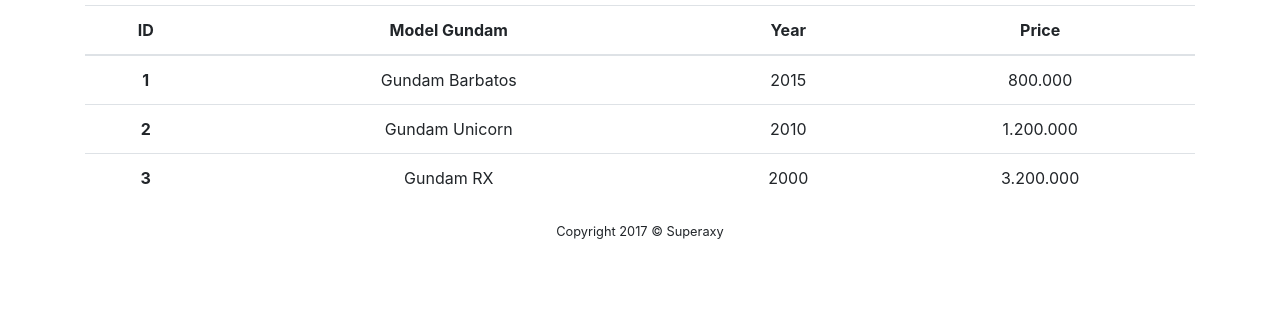
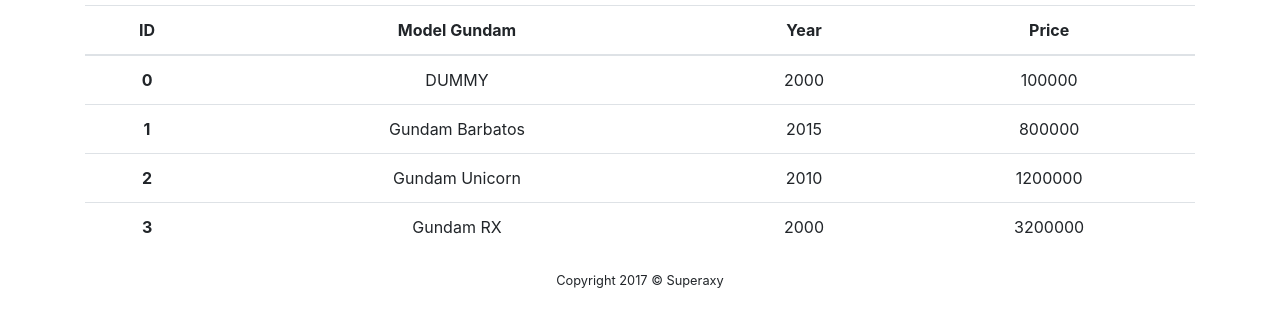
Before and after one commit to marulam07/gunpla-collection, a website: page frontend/index.html in a window 1280 px wide. Shown: the part 51-378 px from the top of the page. Drawn offline with nearby package versions, Linux system fonts and the light colour scheme.

Commit message:
Append data into table

```diff
--- a/frontend/index.html
+++ b/frontend/index.html
@@ -27,24 +27,7 @@
           </tr>
         </thead>
         <tbody id="app-table-body">
-          <tr>
-            <th scope="row">1</th>
-            <td>Gundam Barbatos</td>
-            <td>2015</td>
-            <td>800.000</td>
-          </tr>
-          <tr>
-            <th scope="row">2</th>
-            <td>Gundam Unicorn</td>
-            <td>2010</td>
-            <td>1.200.000</td>
-          </tr>
-          <tr>
-            <th scope="row">3</th>
-            <td>Gundam RX</td>
-            <td>2000</td>
-            <td>3.200.000</td>
-          </tr>
+          <!-- DATA FROM API -->
         </tbody>
       </table>
     </main>
--- a/frontend/index.js
+++ b/frontend/index.js
@@ -1,5 +1,5 @@
 ;(function() {
-  console.log("HELLO GUNPLA")
+  // console.log("HELLO GUNPLA")
 
   let gunplaCollection = [
     {
@@ -28,5 +28,25 @@
     }
   ]
 
-  console.log(gunplaCollection)
+  // console.log(gunplaCollection)
+
+  gunplaCollection.map(item => {
+    const id = item.id
+    const model = item.model
+    const year = item.year
+    const price = item.price
+    // console.log(id, model, year, price)
+
+    const newRow = `
+      <tr>
+        <th scope="row">${id}</th>
+        <td>${model}</td>
+        <td>${year}</td>
+        <td>${price}</td>
+      </tr>
+      `
+    // console.log(newRow)
+
+    $("#app-table-body").append(newRow)
+  })
 })()
```
